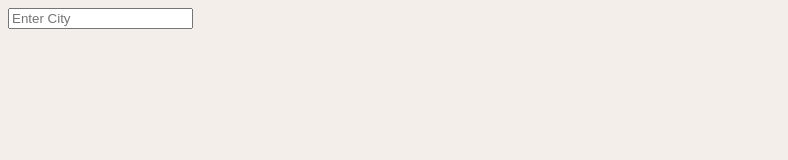
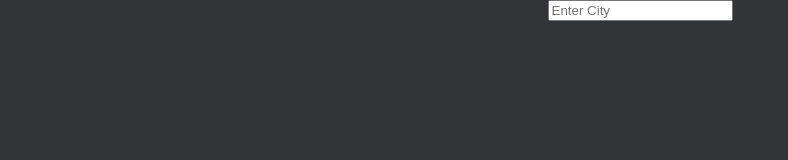
Before and after one commit to Ay-can/weather-app, a website built with webpack: page src/index.html in a window 1280 px wide. Shown: the whole page, without its empty margins (0-788 px from the left). Built offline with nearby package versions, Linux system fonts and the light colour scheme.

Commit message:
add flex to body and colors in root css

```diff
--- a/src/index.html
+++ b/src/index.html
@@ -11,5 +11,11 @@
         <input type="text" placeholder="Enter City" />
       </form>
     </div>
+
+    <div class="content-container">
+      <div class="current-weather"></div>
+
+      <div class="forecast"></div>
+    </div>
   </body>
 </html>
--- a/src/style.css
+++ b/src/style.css
@@ -1,8 +1,14 @@
 :root {
-  --primary-clr: rgb(243, 238, 234);
+  --primary-clr: rgb(50, 52, 55);
+  --secondary-clr: rgb(226, 183, 20);
+  --font-clr: rgb(100, 102, 105);
 }
 
 body {
-  min-width: 100vh;
+  margin: 0;
+  padding: 0;
+  min-height: 100vh;
   background-color: var(--primary-clr);
+  display: flex;
+  justify-content: center;
 }
```
